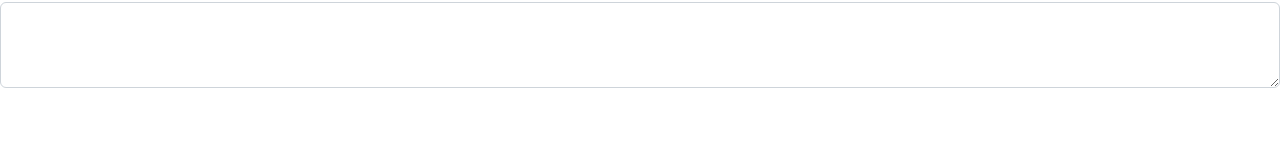
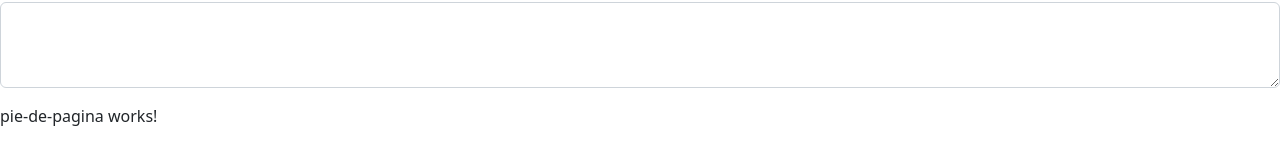
Before and after one commit to Nick05Sell/Portfolio-Front-End, an Angular app: page / in a window 1280 px wide. Shown: the part 662-803 px from the top of the page. Built offline with nearby package versions, Linux system fonts and the light colour scheme.

Commit message:
Se agrega el pie de pagina

```diff
--- a/src/app/app.component.html
+++ b/src/app/app.component.html
@@ -2,3 +2,4 @@
 <app-informacion></app-informacion>
 <app-proyectos></app-proyectos>
 <app-contactos></app-contactos>
+<app-pie-de-pagina></app-pie-de-pagina>
--- a/src/app/app.module.ts
+++ b/src/app/app.module.ts
@@ -7,6 +7,7 @@ import { MenuNavegacionComponent } from './componentes/menu-navegacion/menu-nave
 import { InformacionComponent } from './componentes/informacion/informacion.component';
 import { ProyectosComponent } from './componentes/proyectos/proyectos.component';
 import { ContactosComponent } from './componentes/contactos/contactos.component';
+import { PieDePaginaComponent } from './componentes/pie-de-pagina/pie-de-pagina.component';
 
 @NgModule({
   declarations: [
@@ -14,7 +15,8 @@ import { ContactosComponent } from './componentes/contactos/contactos.component'
     MenuNavegacionComponent,
     InformacionComponent,
     ProyectosComponent,
-    ContactosComponent
+    ContactosComponent,
+    PieDePaginaComponent
   ],
   imports: [
     BrowserModule,
--- /dev/null
+++ b/src/app/componentes/pie-de-pagina/pie-de-pagina.component.html
@@ -0,0 +1 @@
+<p>pie-de-pagina works!</p>
--- /dev/null
+++ b/src/app/componentes/pie-de-pagina/pie-de-pagina.component.ts
@@ -0,0 +1,15 @@
+import { Component, OnInit } from '@angular/core';
+
+@Component({
+  selector: 'app-pie-de-pagina',
+  templateUrl: './pie-de-pagina.component.html',
+  styleUrls: ['./pie-de-pagina.component.css']
+})
+export class PieDePaginaComponent implements OnInit {
+
+  constructor() { }
+
+  ngOnInit(): void {
+  }
+
+}
```
Also changed, not shown: src/app/componentes/pie-de-pagina/pie-de-pagina.component.css (added).
